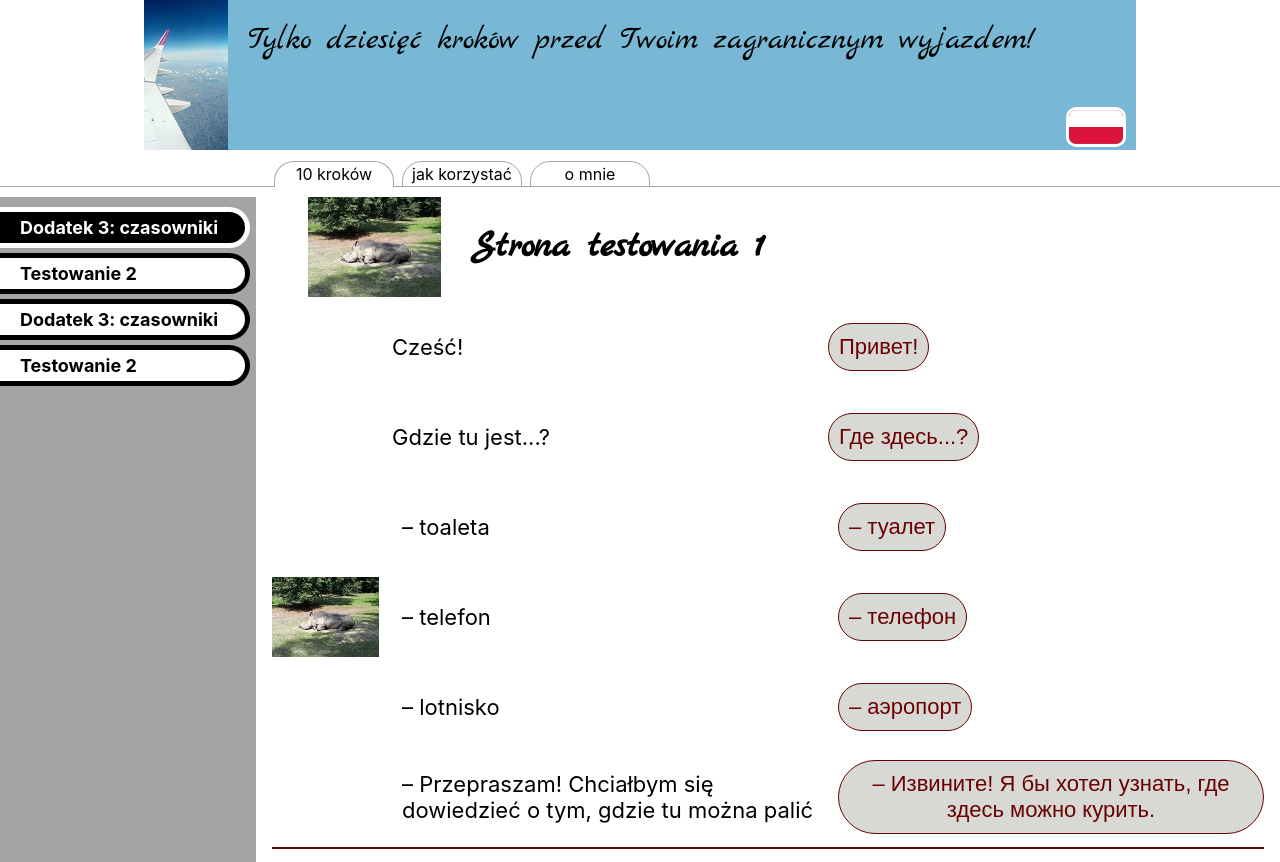
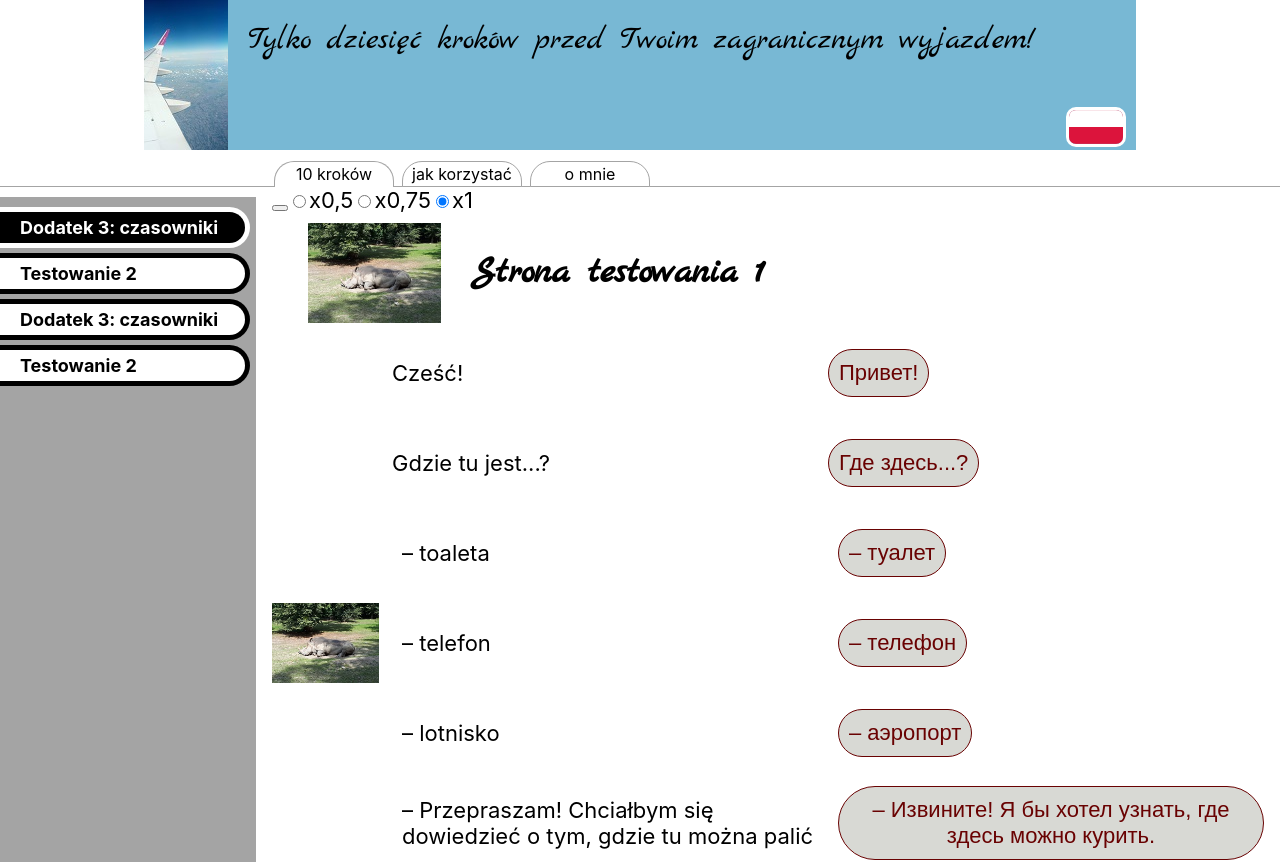
Before and after one commit to uszakow/2020-08-Ten-Steps-For-Your-Overseas-Trip, a React (Create React App) app: page /10-steps/0 in a window 1280 px wide. Shown: the top 862 px of the page. Built offline with nearby package versions, Linux system fonts and the light colour scheme.

Commit message:
Working with audio speed controller.

```diff
--- a/src/components/Lesson/Lesson.js
+++ b/src/components/Lesson/Lesson.js
@@ -3,6 +3,7 @@ import './Lesson.scss';
 
 import lessons from './../../lessons';
 
+import LessonAudioController from './LessonAudioController/LessonAudioController';
 import LessonTitle from './LessonTitle/LessonTitle';
 import LessonPhrases from './LessonPhrases/LessonPhrases';
 import LessonDialogue from './LessonDialogue/LessonDialogue';
@@ -12,12 +13,15 @@ class Lesson extends Component {
     constructor(props) {
         super(props);
         this.state = {
-            audio: null,
+            audio: null
         }
     }
 
     playAudio = sound => {
-        //Funkcja zapisuje audio do state. Jeżeli jest wykonywane poprzednie audio, to zatrzymuje się. Audio ze state zapisuje się do zmiennej, na skutek czego można zmieniać tempo wykonania. Wreszcie audio wykonuje się z potrzebnymi parametrami.
+        //Tempo audio bierze się z sessionStorage. Jeżeli znaczenia nie ma, to zostaje ustalone jako 1 przy renderowaniu komponentu.
+        const audioSpeed = JSON.parse(sessionStorage.getItem("audioSpeed"));
+
+        //Funkcja zapisuje audio do state. Jeżeli jest wykonywane poprzednie audio, to zatrzymuje się. Audio ze state zapisuje się do zmiennej. Wreszcie audio wykonuje się w ustalonym poprzednio tempie.
         if (sound) {
             if (this.state.audio) {
                 this.state.audio.pause();
@@ -26,13 +30,17 @@ class Lesson extends Component {
                 audio: new Audio(sound)
             }, () => {
                 const audio = this.state.audio;
-                // audio.playbackRate = 0.5;
+                audio.playbackRate = audioSpeed;
                 audio.play()
             });
         }
     }
 
     render() {
+        if (!sessionStorage.getItem("audioSpeed")) {
+            sessionStorage.setItem("audioSpeed", "1");
+        }
+
         const indexOfLesson = this.props.match.params.index;
         const lesson = lessons[indexOfLesson];
         const lang = this.props.lang;
@@ -41,6 +49,7 @@ class Lesson extends Component {
 
         return (
             <div className="lesson-wrap">
+                <LessonAudioController />
                 <LessonTitle title={lesson.title} lang={lang} />
                 {(lesson.phrases) ?
                     <LessonPhrases
--- /dev/null
+++ b/src/components/Lesson/LessonAudioController/LessonAudioController.js
@@ -0,0 +1,56 @@
+import React, { Component } from 'react';
+import './LessonAudioController.scss';
+
+class LessonAudioController extends Component {
+    constructor(props) {
+        super(props);
+        this.state = {
+            audioSpeed: sessionStorage.getItem("audioSpeed"),
+            isOpen: false
+        }
+    }
+
+    changeAudioSpeed = event => {
+        const audioSpeed = event.target.value;
+        sessionStorage.setItem("audioSpeed", audioSpeed);
+        this.setState({
+            audioSpeed: audioSpeed
+        })
+    }
+
+    render() {
+        return (
+            <div>
+                <button>
+                    <span />
+                </button>
+                <input
+                    id="controller1"
+                    type="radio"
+                    name="audioController"
+                    value="0.5"
+                    checked={this.state.audioSpeed === '0.5'}
+                    onChange={this.changeAudioSpeed} />
+                <label htmlFor="controller1">x0,5</label>
+                <input
+                    id="controller2"
+                    type="radio"
+                    name="audioController"
+                    value="0.75"
+                    checked={this.state.audioSpeed === '0.75'}
+                    onChange={this.changeAudioSpeed} />
+                <label htmlFor="controller2">x0,75</label>
+                <input
+                    id="controller3"
+                    type="radio"
+                    name="audioController"
+                    value="1"
+                    checked={this.state.audioSpeed === '1'}
+                    onChange={this.changeAudioSpeed} />
+                <label htmlFor="controller3">x1</label>
+            </div>
+        )
+    }
+}
+
+export default LessonAudioController;
```
Also changed, not shown: src/components/Lesson/LessonAudioController/LessonAudioController.scss (added).
